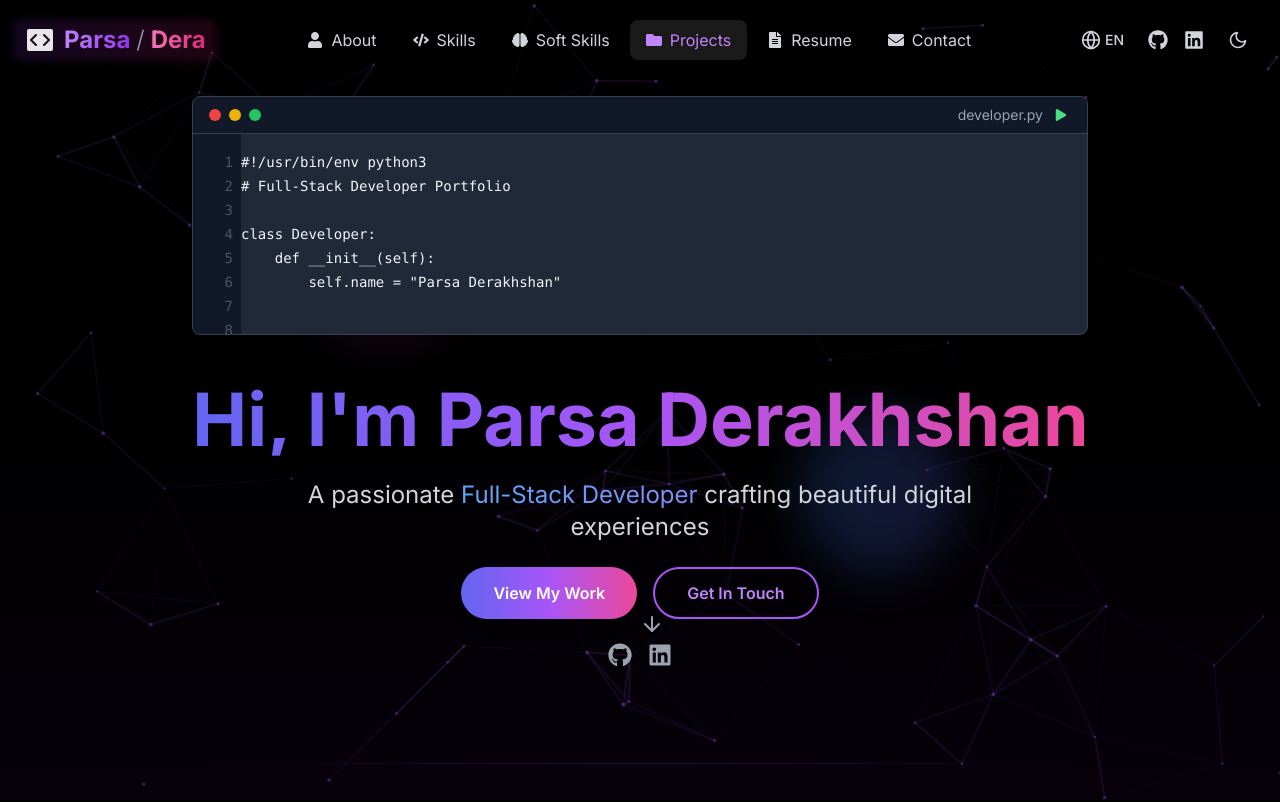
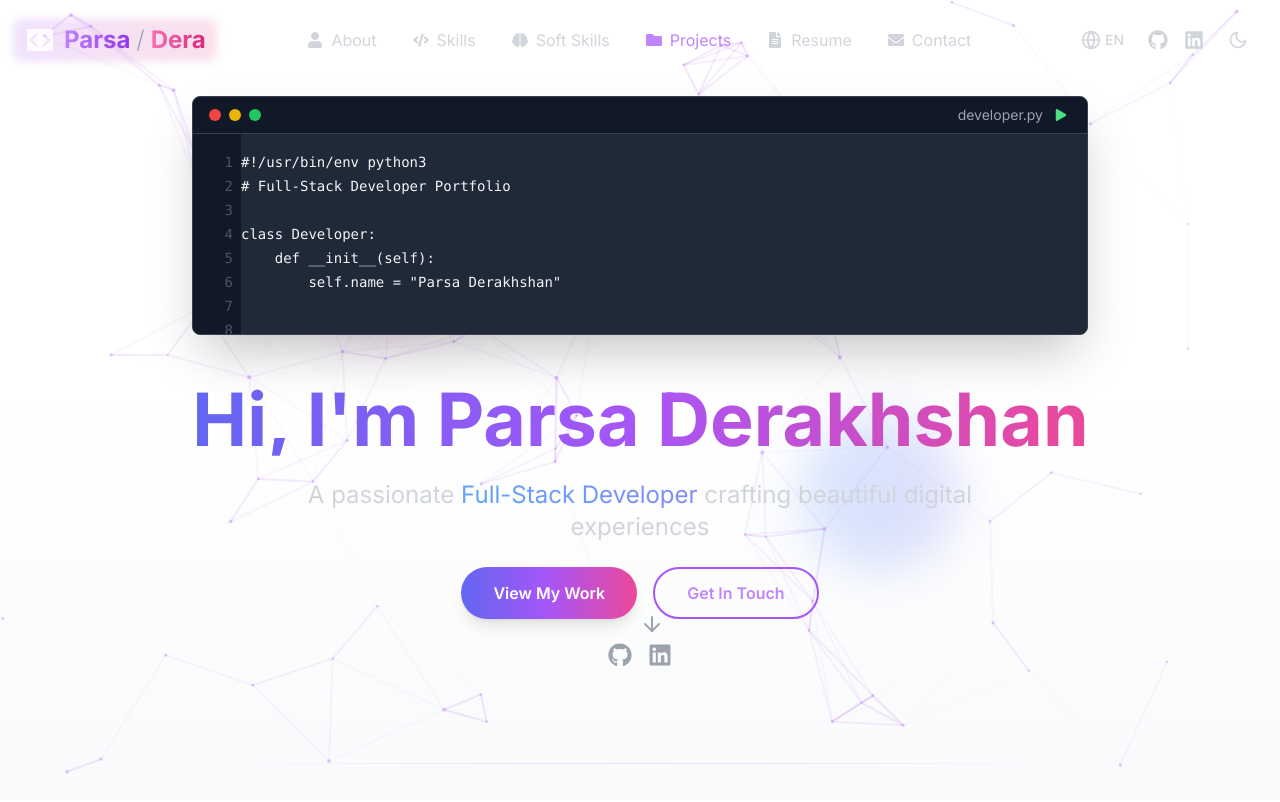
Before and after one commit to ParsaDera-AC/parsa-dev, a Next.js app: page / in a window 1280 px wide. Shown: the top 802 px of the page. Built offline with nearby package versions, Linux system fonts and the light colour scheme.

Commit message:
light mode attempt to fix

```diff
--- a/app/globals.css
+++ b/app/globals.css
@@ -3,13 +3,13 @@
 @tailwind utilities;
 
 :root {
-  --background: #171717;
+  --background: #ffffff;
   --foreground: #171717;
 }
 
 html.dark {
-  --background: #0a0a0a;
-  --foreground: #ededed;
+  --background: #000000;
+  --foreground: #ffffff;
 }
 
 html {
@@ -20,6 +20,7 @@ body {
   color: var(--foreground);
   background: var(--background);
   font-family: Arial, Helvetica, sans-serif;
+  transition: color 0.3s ease, background-color 0.3s ease;
 }
 
 /* Ensure SVG icons use their default colors instead of inheriting body color */
@@ -92,3 +93,10 @@ svg {
   line-height: 1.5;
   white-space: pre-wrap;
 }
+
+/* Theme transitions */
+.transition-theme {
+  transition-property: color, background-color, border-color;
+  transition-timing-function: cubic-bezier(0.4, 0, 0.2, 1);
+  transition-duration: 300ms;
+}
--- a/app/layout.js
+++ b/app/layout.js
@@ -1,6 +1,7 @@
 import { Inter } from "next/font/google";
 import "./globals.css";
 import { LanguageProvider } from "@/context/LanguageContext";
+import { ThemeProvider } from "@/context/ThemeContext";
 
 const inter = Inter({ subsets: ["latin"] });
 
@@ -11,11 +12,13 @@ export const metadata = {
 
 export default function RootLayout({ children }) {
   return (
-    <html lang="en" className="dark scroll-smooth">
-      <body className={`${inter.className} bg-black min-h-screen text-white antialiased`}>
-        <LanguageProvider>
-          {children}
-        </LanguageProvider>
+    <html lang="en" className="scroll-smooth">
+      <body className={`${inter.className} min-h-screen transition-colors duration-300 dark:bg-black dark:text-white bg-white text-black antialiased`}>
+        <ThemeProvider>
+          <LanguageProvider>
+            {children}
+          </LanguageProvider>
+        </ThemeProvider>
       </body>
     </html>
   );
--- a/components/AmbientBackground.js
+++ b/components/AmbientBackground.js
@@ -1,22 +1,26 @@
 "use client";
 
-import React from "react";
-import Particles from "react-tsparticles";
+import React, { useRef, useEffect } from "react";
+import { tsParticles } from "tsparticles-engine";
 import { loadFull } from "tsparticles";
+import { useTheme } from "@/context/ThemeContext";
 
 const AmbientBackground = () => {
-  const particlesInit = async (main) => {
-    await loadFull(main);
-  };
+  const { isDarkMode } = useTheme();
+  const containerRef = useRef(null);
 
-  const particlesOptions = {
+  useEffect(() => {
+    const initParticles = async () => {
+      await loadFull(tsParticles);
+
+      containerRef.current = await tsParticles.load("tsparticles", {
         background: {
           color: { value: "transparent" },
         },
         particles: {
           number: { value: 70, density: { enable: true, value_area: 800 } },
           color: {
-        value: "#a855f7",
+            value: isDarkMode ? "#a855f7" : "#374151",
           },
           shape: {
             type: "circle",
@@ -35,7 +39,7 @@ const AmbientBackground = () => {
           line_linked: {
             enable: true,
             distance: 150,
-        color: "#a855f7",
+            color: isDarkMode ? "#a855f7" : "#374151",
             opacity: 0.18,
             width: 2
           },
@@ -80,23 +84,59 @@ const AmbientBackground = () => {
           }
         },
         retina_detect: true
+      });
     };
+
+    initParticles();
+
+    return () => {
+      if (containerRef.current) {
+        containerRef.current.destroy();
+      }
+    };
+  }, []); // Initialize only once
+
+  useEffect(() => {
+    console.log("Theme changed:", isDarkMode ? "dark" : "light"); // Debug log
+    const container = containerRef.current;
+    if (!container) return;
+
+    try {
+      const color = isDarkMode ? "#a855f7" : "#374151";
+
+      // Update options
+      container.options.particles.color.value = color;
+      container.options.particles.line_linked.color = color;
+
+      // Update all existing particles
+      container.particles.forEach(particle => {
+        particle.color.value = color;
+        particle.lineLinkedColor = { value: color };
+      });
+
+      // Force refresh the particles
+      container.refresh();
+    } catch (error) {
+      console.error("Error updating particles:", error);
+    }
+  }, [isDarkMode]);
 
   return (
     <div className="fixed inset-0 pointer-events-none" style={{ zIndex: 0 }}>
       {/* Subtle gradient background */}
-      <div className="absolute inset-0 bg-gradient-to-b from-black via-black to-purple-950/10" />
+      <div className={`absolute inset-0 bg-gradient-to-b transition-colors duration-300 ${
+        isDarkMode
+          ? 'from-black via-black to-purple-950/10'
+          : 'from-white via-white to-gray-50'
+      }`} />
 
       {/* Very subtle vignette effect */}
-      <div className="absolute inset-0 bg-radial-gradient opacity-40" />
+      <div className={`absolute inset-0 bg-radial-gradient transition-opacity duration-300 ${
+        isDarkMode ? 'opacity-40' : 'opacity-10'
+      }`} />
 
-      {/* Interactive particles */}
-      <Particles
-        id="tsparticles"
-        init={particlesInit}
-        options={particlesOptions}
-        className="absolute inset-0 pointer-events-auto"
-      />
+      {/* Container for particles */}
+      <div id="tsparticles" className="absolute inset-0 pointer-events-auto" />
     </div>
   );
 };
--- a/components/Header.js
+++ b/components/Header.js
@@ -16,9 +16,10 @@ import { PiCodeSimpleFill } from "react-icons/pi";
 import { motion, AnimatePresence } from "framer-motion";
 import AmbientBackground from "@/components/AmbientBackground";
 import { useLanguage } from "@/context/LanguageContext";
+import { useTheme } from "@/context/ThemeContext";
 
 export default function Header() {
-  const [isDarkMode, setIsDarkMode] = useState(false);
+  const { isDarkMode, toggleTheme } = useTheme();
   const [isScrolled, setIsScrolled] = useState(false);
   const [isMenuOpen, setIsMenuOpen] = useState(false);
   const [activeSection, setActiveSection] = useState("home");
@@ -36,12 +37,6 @@ export default function Header() {
   ];
 
   useEffect(() => {
-    const theme = localStorage.getItem("theme");
-    if (theme === "dark") {
-      document.documentElement.classList.add("dark");
-      setIsDarkMode(true);
-    }
-
     const handleScroll = () => {
       const sections = navItems.map(item => document.getElementById(item.id));
       const scrollPosition = window.scrollY + 100;
@@ -62,20 +57,6 @@ export default function Header() {
     window.addEventListener("scroll", handleScroll);
     return () => window.removeEventListener("scroll", handleScroll);
   }, []);
-
-  const toggleDarkMode = () => {
-    const html = document.documentElement;
-    const isDark = html.classList.contains("dark");
-    if (isDark) {
-      html.classList.remove("dark");
-      localStorage.setItem("theme", "light");
-      setIsDarkMode(false);
-    } else {
-      html.classList.add("dark");
-      localStorage.setItem("theme", "dark");
-      setIsDarkMode(true);
-    }
-  };
 
   return (
     <>
@@ -226,7 +207,7 @@ export default function Header() {
 
               {/* Dark Mode Toggle */}
               <motion.button
-                onClick={toggleDarkMode}
+                onClick={toggleTheme}
                 className="p-2 rounded-lg text-gray-300 hover:text-purple-400 hover:bg-white/5 transition-all duration-300"
                 whileHover={{ scale: 1.1 }}
                 whileTap={{ scale: 0.9 }}
--- a/components/SoftSkills.js
+++ b/components/SoftSkills.js
@@ -3,9 +3,11 @@
 import { motion } from "framer-motion";
 import { FaUsers, FaLightbulb, FaComments, FaClock, FaChartBar, FaRocket } from "react-icons/fa";
 import { useLanguage } from "@/context/LanguageContext";
+import { useTheme } from "@/context/ThemeContext";
 
 const SoftSkills = () => {
   const { messages } = useLanguage();
+  const { isDarkMode } = useTheme();
 
   const skills = [
     {
@@ -77,7 +79,9 @@ const SoftSkills = () => {
   ];
 
   return (
-    <section id="softskills" className="py-24 bg-black relative">
+    <section id="softskills" className={`py-24 relative transition-colors duration-300 ${
+      isDarkMode ? 'bg-black' : 'bg-white'
+    }`}>
       {/* Section Title */}
       <div className="text-center mb-16">
         <motion.h2
@@ -99,20 +103,30 @@ const SoftSkills = () => {
               initial={{ opacity: 0, y: 20 }}
               animate={{ opacity: 1, y: 0 }}
               transition={{ duration: 0.6, delay: index * 0.1 }}
-              className="bg-black/40 backdrop-blur-sm rounded-xl p-6 border border-gray-800 hover:border-purple-500/50 transition-all duration-300"
+              className={`backdrop-blur-sm rounded-xl p-6 border transition-all duration-300 ${
+                isDarkMode
+                  ? 'bg-black/40 border-gray-800 hover:border-purple-500/50'
+                  : 'bg-white/80 border-gray-200 hover:border-purple-500/50'
+              }`}
             >
               {/* Skill Header */}
               <div className="flex items-center gap-4 mb-4">
-                <div className="p-3 rounded-lg bg-white/5">
+                <div className={`p-3 rounded-lg ${
+                  isDarkMode ? 'bg-white/5' : 'bg-gray-50'
+                }`}>
                   {skill.icon}
                 </div>
-                <h3 className="text-xl font-semibold text-white">
+                <h3 className={`text-xl font-semibold ${
+                  isDarkMode ? 'text-white' : 'text-gray-900'
+                }`}>
                   {skill.title}
                 </h3>
               </div>
 
               {/* Skill Description */}
-              <p className="text-gray-400 text-sm mb-4">
+              <p className={`text-sm mb-4 ${
+                isDarkMode ? 'text-gray-400' : 'text-gray-600'
+              }`}>
                 {skill.description}
               </p>
 
@@ -121,7 +135,11 @@ const SoftSkills = () => {
                 {skill.tags.map((tag, tagIndex) => (
                   <span
                     key={tagIndex}
-                    className="px-3 py-1 text-xs rounded-full bg-purple-500/10 text-purple-400 border border-purple-500/20"
+                    className={`px-3 py-1 text-xs rounded-full text-purple-600 ${
+                      isDarkMode
+                        ? 'bg-purple-500/10 border border-purple-500/20'
+                        : 'bg-purple-50 border border-purple-100'
+                    }`}
                   >
                     {tag}
                   </span>
--- /dev/null
+++ b/context/ThemeContext.js
@@ -0,0 +1,46 @@
+"use client";
+
+import React, { createContext, useContext, useState, useEffect } from 'react';
+
+const ThemeContext = createContext();
+
+export function ThemeProvider({ children }) {
+  const [isDarkMode, setIsDarkMode] = useState(true);
+
+  useEffect(() => {
+    // Check if there's a theme preference in localStorage
+    const savedTheme = localStorage.getItem('theme');
+    const prefersDark = window.matchMedia('(prefers-color-scheme: dark)').matches;
+
+    // Set initial theme based on localStorage or system preference
+    setIsDarkMode(savedTheme ? savedTheme === 'dark' : prefersDark);
+  }, []);
+
+  useEffect(() => {
+    // Update the HTML class and localStorage when theme changes
+    if (isDarkMode) {
+      document.documentElement.classList.add('dark');
+      localStorage.setItem('theme', 'dark');
+    } else {
+      document.documentElement.classList.remove('dark');
+      localStorage.setItem('theme', 'light');
+    }
+  }, [isDarkMode]);
+
+  const toggleTheme = () => {
+    setIsDarkMode(prev => !prev);
+  };
+
+  return (
+    <ThemeContext.Provider value={{ isDarkMode, toggleTheme }}>
+      {children}
+    </ThemeContext.Provider>
+  );
+}
+export function useTheme() {
+  const context = useContext(ThemeContext);
+  if (context === undefined) {
+    throw new Error('useTheme must be used within a ThemeProvider');
+  }
+  return context;
+}
```
Lines whose indentation alone changed are shown as unchanged.
